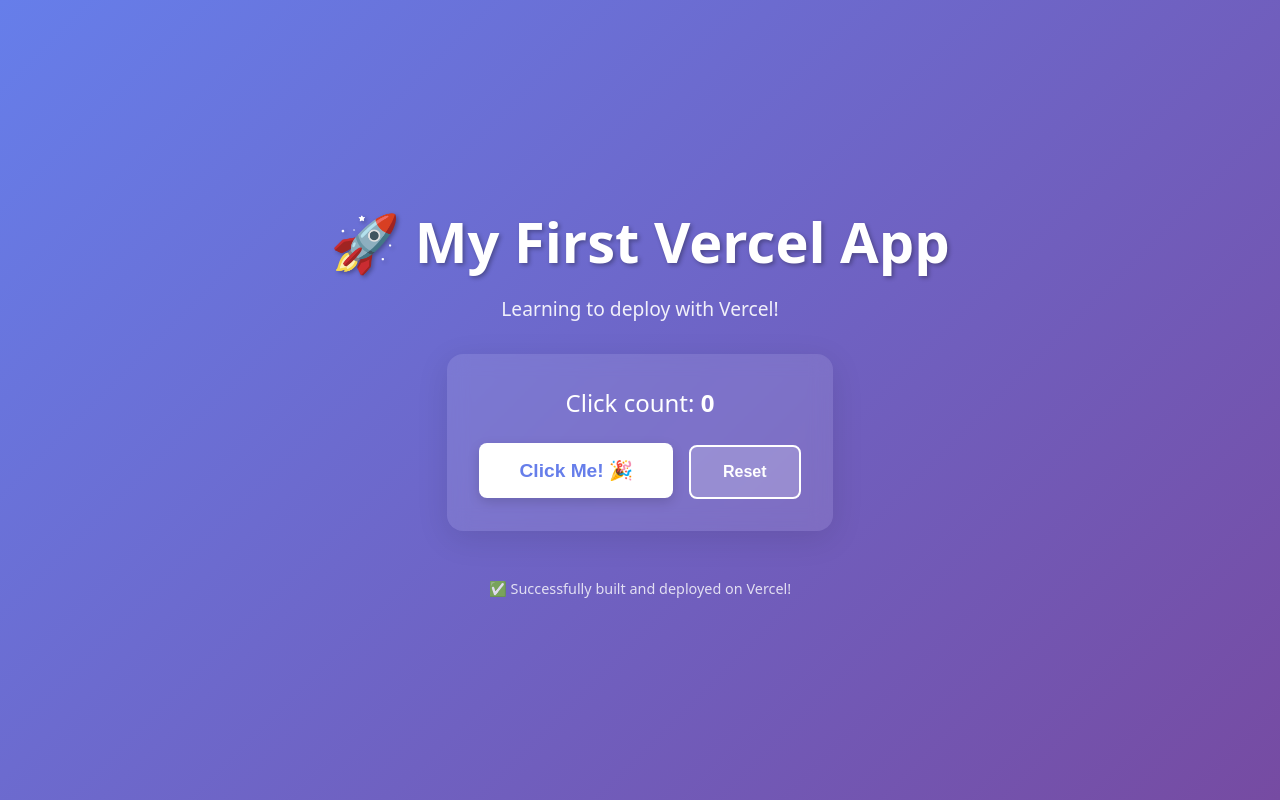
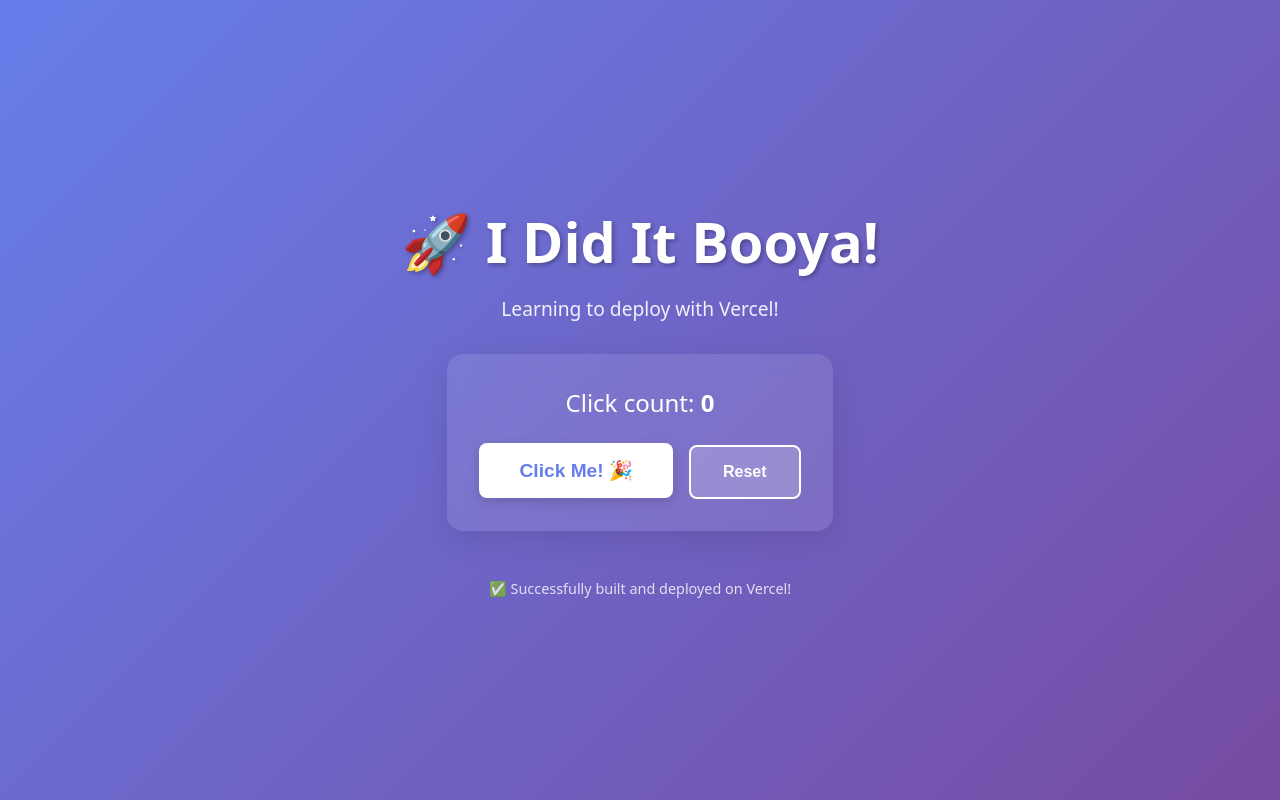
Before and after one commit to squekersit/luddites-unite, a React (Vite) app: page / in a window 1280 px wide. Built offline with nearby package versions, Linux system fonts and the light colour scheme; the HTML template or start-up script is replaced by a standard one.

Commit message:
Update App.jsx

```diff
--- a/src/App.jsx
+++ b/src/App.jsx
@@ -20,7 +20,7 @@
         marginBottom: '1rem',
         textShadow: '2px 2px 4px rgba(0,0,0,0.3)'
       }}>
-        🚀 My First Vercel App
+        🚀 I Did It Booya!
       </h1>
 
       <p style={{
```
